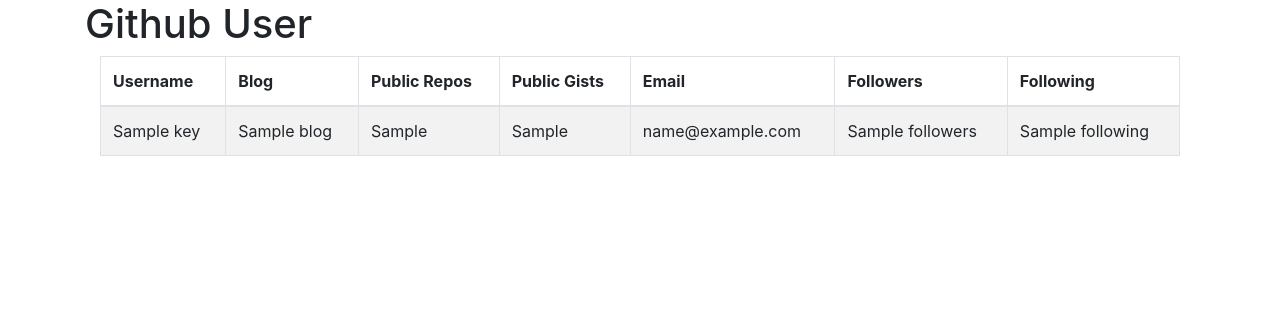
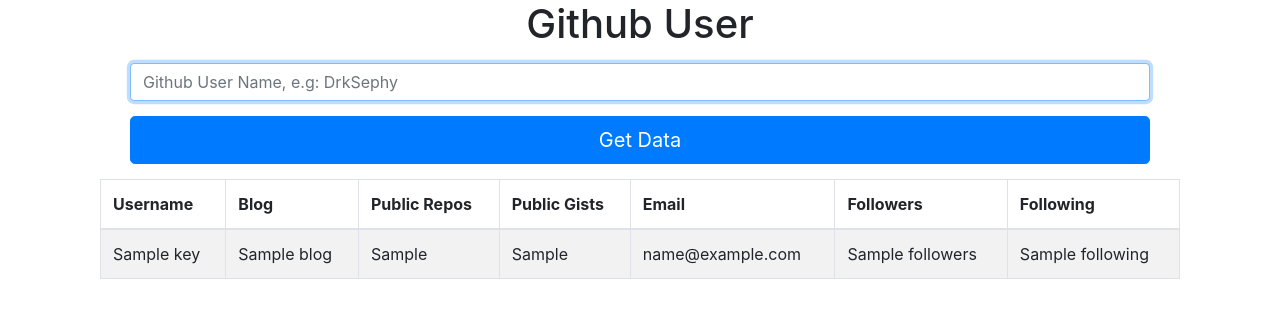
Before and after one commit to chl03ks/github_API_Request, a Django app: template githubApp/templates/githubApp/profile.html in a window 1280 px wide. Shown: the top 318 px of the page. Run offline with Django 3.2, Linux system fonts and the light colour scheme; the template is opened without the code that fills it: most values are stand-ins (such as "Sample title", 1, 10 or a date in 2020); some libraries are stand-ins or nearby versions.

Commit message:
adding form to the app for searching username on github

```diff
--- a/githubApp/templates/githubApp/profile.html
+++ b/githubApp/templates/githubApp/profile.html
@@ -1,6 +1,21 @@
 {% extends "base.html" %}
 {% block content %}
 <div class="col-lg-12">
+
+  <div class="container text-center">
+          <form class="form-signin" id="login_form" method="post" action="/githubApp/profile/">
+
+            {% csrf_token %}
+
+            <div class="row">
+            <input type="text" name="user" class="form-control" placeholder="Github User Name, e.g: DrkSephy" value="" required autofocus>
+            </div>
+            <div class="row">
+            <button class="btn btn-lg btn-primary btn-block" type="submit">Get Data</button>
+            </div>
+          </form>
+      </div>
+
 <div class="table-responsive">
     <table class="table table-bordered table-hover table-striped tablesorter">
         <thead>
@@ -31,4 +46,5 @@
     </table>
 </div>
 </div>
+</div>
 {% endblock content %}
--- a/static/css/main.css
+++ b/static/css/main.css
@@ -0,0 +1,10 @@
+.from-signin{
+    max-width: 700px;
+    padding: 20px;
+    margin: 0 auto;
+
+}
+.row
+{
+    margin: 15px;
+}
--- a/templates/base.html
+++ b/templates/base.html
@@ -11,7 +11,7 @@
 <body>
 <div class="container">
 
-    <h1 class="tex-center">Github User</h1>
+    <h1 class="text-center">Github User</h1>
     {% block content%}
 
     {% endblock %}
```
Also changed, not shown: githubApp/views.py (+16 -16 lines).
